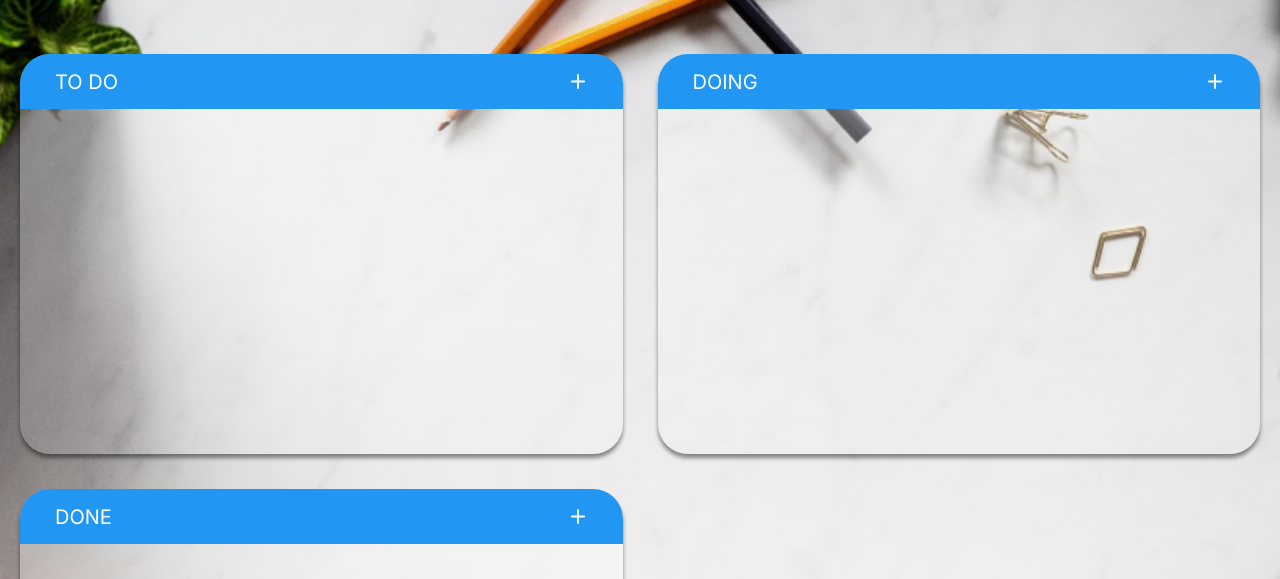
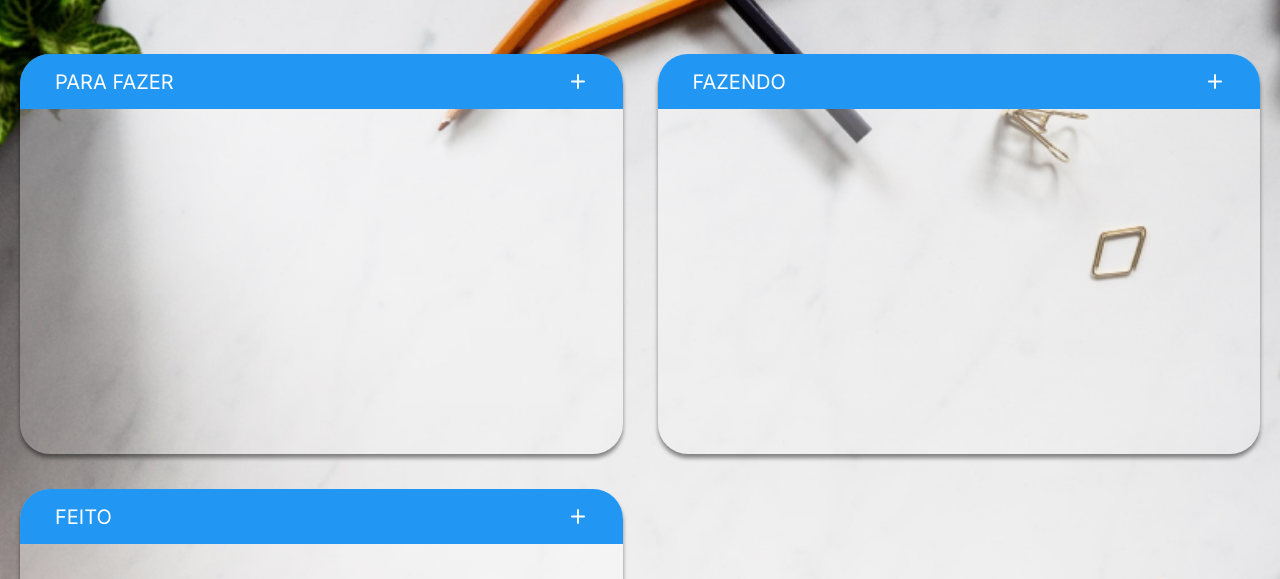
Before and after one commit to vinicius-pereira-souza/notes-board, a plain HTML site: page index.html in a window 1280 px wide. Shown: the part 120-699 px from the top of the page. Drawn offline with Linux system fonts and the light colour scheme.

Commit message:
idioma dos campos alterado

```diff
--- a/index.html
+++ b/index.html
@@ -17,7 +17,7 @@
   <main class="container">
     <section class="board_container" id="todo">
       <header class="card_header">
-        <h1>to do</h1>
+        <h1>Para fazer</h1>
         <button class="addNote"></button>
       </header>
       <div class="dropzone">
@@ -25,7 +25,7 @@
     </section>
     <section class="board_container" id="doing">
       <header class="card_header">
-        <h1>doing</h1>
+        <h1>Fazendo</h1>
         <button class="addNote">
         </button>
       </header>
@@ -34,7 +34,7 @@
     </section>
     <section class="board_container" id="done">
       <header class="card_header">
-        <h1>done</h1>
+        <h1>Feito</h1>
         <button class="addNote"></button>
       </header>
       <div class="dropzone">
```
